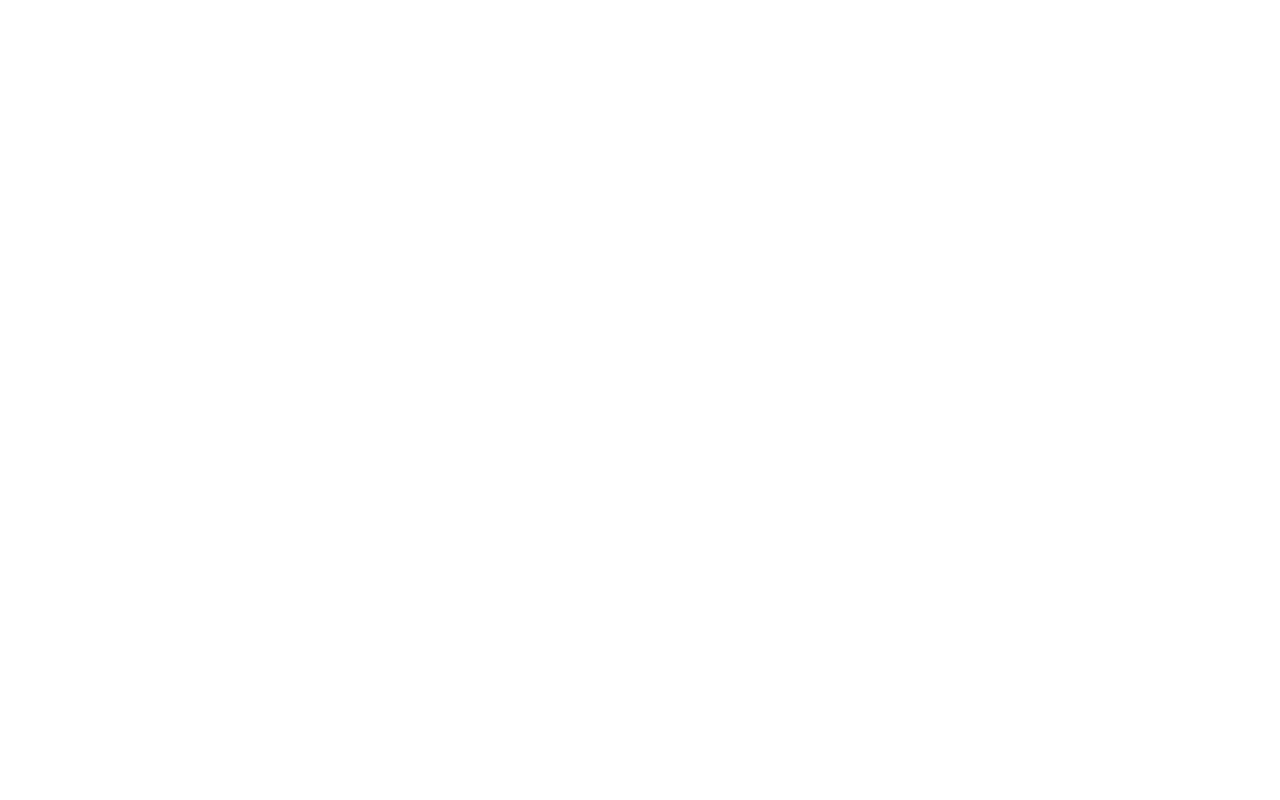
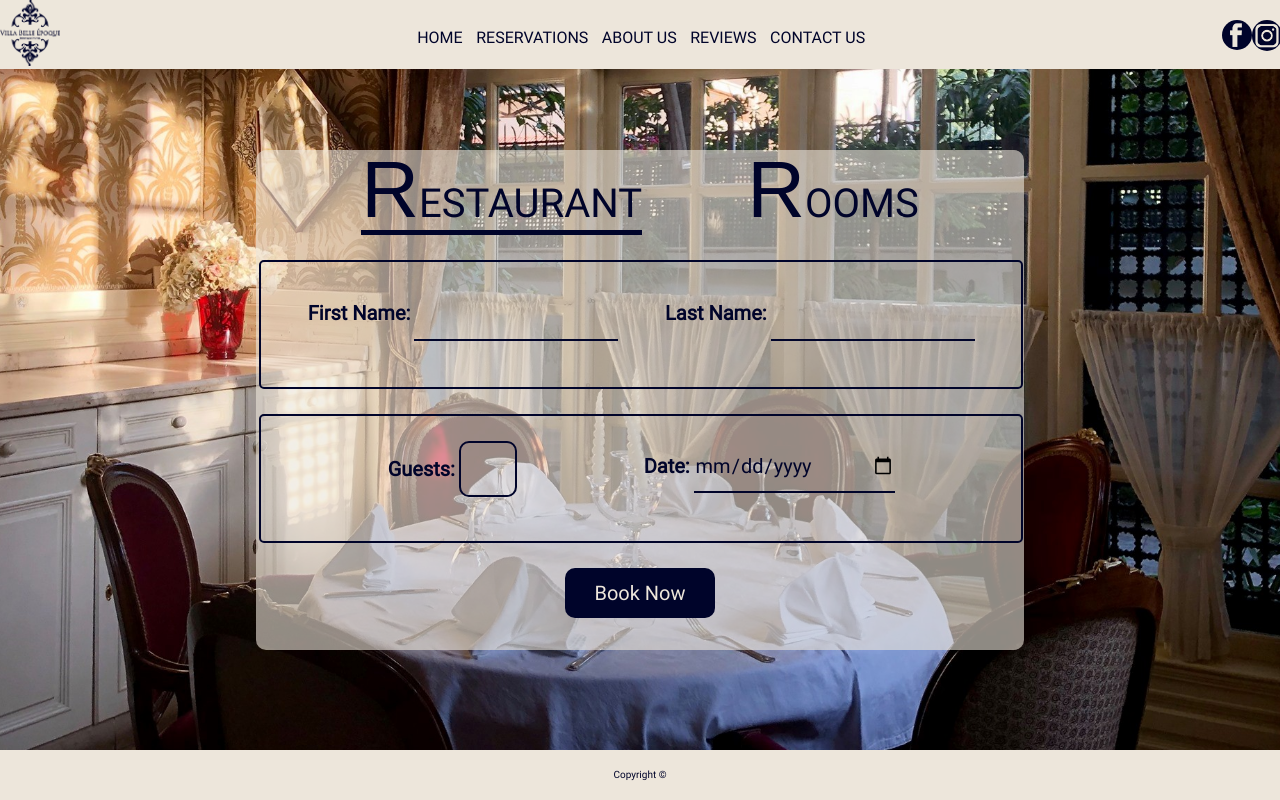
Before and after one commit to ATamer24/Villa-Belle-Epoque, a plain HTML site: page pages/Reservations.html in a window 1280 px wide. Drawn offline with Linux system fonts and the light colour scheme.

Commit message:
Colors changes + Rest Reservation

```diff
--- a/CSS/style.css
+++ b/CSS/style.css
@@ -3,15 +3,17 @@
     src: url(../fonts/Roboto-Regular.ttf);
 }
 :root{
-    --primary_color: rgb(68, 68, 68);
-    --secondary_color:white;
-    --Tertiary_color: rgba(105, 0, 0, 0.8);
+    /* --primary_color: rgb(255, 217, 130); */
+    /* --primary_color: rgb(227, 211, 173); */
+    --primary_color: rgb(237, 230, 219);
+    --secondary_color:rgb(0, 4, 42);
+    --Tertiary_color: rgba(0, 127, 232, 0.8);
 }
 html {
     min-height: 100%;
 }
 body{
-    background: linear-gradient(to bottom, var(--primary_color),black);
+    background-color:var(--primary_color);
     background-repeat: no-repeat;
     font-family: "Roboto",sans-serif;
 }
@@ -48,11 +50,24 @@
     justify-content: space-between;
     padding-left: 0%;
 }
+.footer{
+    width: 100%;
+    background-color: var(--primary_color);
+}
+.footertext{
+    padding-top: 20px;
+    padding-bottom: 20px;
+    font-size:10px ;
+    display:flex;
+    justify-content: center;
+    color:var(--secondary_color);
+    font-family: "Roboto",sans-serif;
+}
 
 .links-container{
     padding-top:30px ;
     font-size: 16px;
-    width:28%;
+    width:35%;
     display: flex;
     flex-direction: row;
     justify-content: space-between;
@@ -87,7 +102,7 @@
 }
 
 .backgroundfigure{
-    background-image: url(../images/imagebackground.jpg);
+    background-image: url(../images/imagebackground222.jpg);
     background-position: center;
     background-repeat: no-repeat;
     background-size: cover;
@@ -112,10 +127,11 @@
 }
 
 .sub-data{
-    background-color: var(--Tertiary_color);
+    background-color: var(--secondary_color);
     width: 25%;
     height: 200px;
     border-radius: 5px;
+    border: 2px solid var(--secondary_color);
     display: flex;
     flex-direction: column;
     padding-bottom: 40px;
@@ -124,13 +140,14 @@
     transform: scale(1.1);
 }
 .smallimages{
+    padding-bottom: 40px;
     width: 100%;
     height: auto;
 }
 
 .text{
     font-size: 26px;
-    color: var(--secondary_color);
+    color: var(--primary_color);
     font-family: "Roboto",sans-serif;
     width: 240px;
     height: 400px;
@@ -138,10 +155,10 @@
     display: flex;
     flex-direction: column;
     justify-content: space-evenly;
-    background-color:var(--Tertiary_color)
+    background-color:var(--secondary_color)
 }
 #rs-Vbelle{
-    color: var(--secondary_color);
+    color: var(--primary_color);
 }
 .subtext{
     padding-top: 10%;
@@ -150,27 +167,19 @@
 
 .subhead{
     font-size: 20px;
-    color: var(--secondary_color);
+    color: var(--primary_color);
     font-family: "Roboto",sans-serif;
     text-align: center;
 }
 
 .subpar{
-    color: var(--secondary_color);
+    color: var(--primary_color);
     font-family: "Roboto",sans-serif;
     text-align: center;
     font-size: 12px;
 }
 
-.footertext{
-    padding-top: 50px;
-    padding-bottom: 30px;
-    font-size:10px ;
-    display:flex;
-    justify-content: center;
-    color:var(--secondary_color);
-    font-family: "Roboto",sans-serif;
-}
+
 
 /*ABOUT US*/
 .container-AU{
@@ -188,16 +197,26 @@
     text-align: center;
 }
 
+
 .text-AU{
-    color: var(--Tertiary_color);
+    color: var(--primary_color);
     font-family: "Roboto",sans-serif;
 }
 
 .bodytext-AU{
+    color: var(--primary_color);
+    font-family: "Roboto",sans-serif;
+}
+
+.text-AU2{
     color: var(--secondary_color);
     font-family: "Roboto",sans-serif;
 }
 
+.bodytext-AU2{
+    color: var(--secondary_color);
+    font-family: "Roboto",sans-serif;
+}
 .header-AU{
     font-size: 40px;
 }
@@ -226,13 +245,13 @@
 }
 
 
-.bodytext-AU:hover{
+/* .bodytext-AU2:hover{
     background-color: var(--secondary_color);
-    color: var(--Tertiary_color);
-}
+    color: var(--primary_color);
+} */
 
 .text-holder{
-    background-color: var(--Tertiary_color);
+    /* background-color: var(--Tertiary_color); */
     width: 50%;
     height: 600px;
     margin-top: 8%;
@@ -250,7 +269,7 @@
 }
 
 .img-holder{
-    border: 1px var(--secondary_color) solid;
+    /* border: 1px var(--secondary_color) solid; */
     border-radius: 20px;
 }
 
@@ -259,3 +278,86 @@
     width: 500px;
     height: auto;
 }
+
+/*Reservations*/
+.resbody{
+    background: url(../images/restest22.jpg);
+    background-repeat: no-repeat;
+    background-size: cover;
+    background-position: center;
+}
+.resmain{
+    margin-top: 150px;
+    display: flex;
+    flex-direction: row;
+    justify-content: center;
+}
+
+.resform{
+    width: 60%;
+    height: 500px;
+    background-color:rgba(237, 230, 219,0.6);
+    border-radius: 10px;
+}
+.colflex{
+    display: flex;
+    flex-direction: column;
+}
+.rowflex{
+    display: flex;
+    flex-direction: row;
+    justify-content: space-evenly;
+}
+.ncont{
+    padding-top:25px ;
+    margin-top: 25px;
+    margin-left:3px;
+    width: 99%;
+    height: 100px;
+    border: 2px solid var(--secondary_color);
+    border-radius: 5px;
+}
+
+input{
+    height: 50px;
+    width: 200px;
+    background-color: transparent;
+    border: none;
+    color: var(--secondary_color);
+    border-bottom: 2px solid var(--secondary_color);
+    font-size: 20px;
+    font-family: 'Roboto',sans-serif;
+}
+input[type=number]{
+    border:2px solid var(--secondary_color) ;
+    border-radius: 10px;
+}
+input:focus{
+    outline: none;
+}
+label{
+    font-weight: 900;
+    color: var(--secondary_color);
+    font-size: 20px;
+}
+#quantity{
+    width: 50px;
+}
+.formbtn{
+    font-family: 'Roboto',sans-serif;
+    width: 150px;
+    height: 50px;
+    font-size: 20px;
+    margin-top: 25px;
+    border: none;
+    border-radius: 10px;
+    background-color: var(--secondary_color);
+    color: var(--primary_color);
+}
+.resfooter{
+    position: fixed;
+    bottom: 0;
+}
+.sborder{
+    border-bottom: 5px solid var(--secondary_color);
+}
--- a/pages/Reservations.html
+++ b/pages/Reservations.html
@@ -0,0 +1,87 @@
+<!DOCTYPE html>
+
+<html>
+    <head>
+        <meta charset="utf-8">
+        <meta http-equiv="X-UA-Compatible" content="IE=edge">
+        <title></title>
+        <meta name="description" content="">
+        <meta name="viewport" content="width=device-width, initial-scale=1">
+        <link rel="shortcut icon" href="../images/logo.jpg">
+        <link rel="stylesheet" href="../CSS/reset.css">
+        <link rel="stylesheet" href="../CSS/style.css">
+    </head>
+    <body class="resbody">
+        <nav class="nav-container">
+            <section>
+                <a href="../index.html">
+                    <img class="navimg" src="../images/logofinal.jpg" alt="Logo">
+                </a>
+            </section>
+
+            <span class="links-container">
+                <a class="links" href="../index.html">HOME</a>
+                <a class="links" href="./Reservations.html">RESERVATIONS</a>
+                <a class="links" href="./about.html">ABOUT US</a>
+                <a class="links" href="./reviews.html">REVIEWS</a>
+                <a class="links" href="./contact.html">CONTACT US</a>
+            </span>
+
+            <section class="sm-container">
+                <a href="https://www.facebook.com/VillaBelleEpoque/" target="_blank">
+                    <img class="cropimage" src="../images/testFB3.jpg" alt="Facebook icon">
+                </a>
+                <a href="https://www.instagram.com/villabelleepoque/?hl=en" target="_blank">
+                    <img class="cropimage" src="../images/testIG3.jpg">
+                </a>
+            </section>
+        </nav>
+        <main class="resmain">
+            <form class="resform">
+                <section  class="colflex">
+                    <section class="colflex">
+                        <section class="rowflex ">
+                            <div class="bodytext-AU2 header-AU sborder">
+                                <a href="">RESTAURANT</a>
+                            </div>
+                            <div class="bodytext-AU2 header-AU ">
+                                <a href="">ROOMS</a>
+                            </div>
+                        </section>
+
+                        <section class="rowflex ncont">
+                            <div>
+                                <label for="fname">First Name:</label>
+                                <input type="text" name="fname" id="fname">
+                            </div>
+                            <div>
+                                <label for="lname">Last Name:</label>
+                                <input type="text" name="lname" id="lname">
+                            </div>
+                        </section>
+
+                        <section class="rowflex ncont">
+                            <div>
+                                <label for="quantity">Guests:</label>
+                                <input type="number" id="quantity" name="quantity" min="1" max="5">
+                            </div>
+
+                            <div>
+                                <label for="date">Date:</label>
+                                <input type="date" id="date" name-="date">
+                            </div>
+                        </section>
+
+                    </section>
+
+                    <section class="rowflex">
+                        <button type="submit" class="formbtn">Book Now</button>
+                    </section>
+                </section>
+            </form>
+        </main>
+        <footer class="resfooter footer">
+            <p class="footertext">Copyright ©</p>
+        </footer>
+    </body>
+</html>
```
Also changed, not shown: index.html (+10 -5 lines), pages/about.html (+21 -20 lines), images/New Project.jpg (deleted), images/Restaurant2.jpg (added), images/backgroundremove.png (deleted), images/bed2.jpg (added), images/logofinal.jpg (added), images/restest22.jpg (added), images/testFB3.jpg (added), images/testIG2.jpg, images/testIG3.jpg (added), 1 other file.
